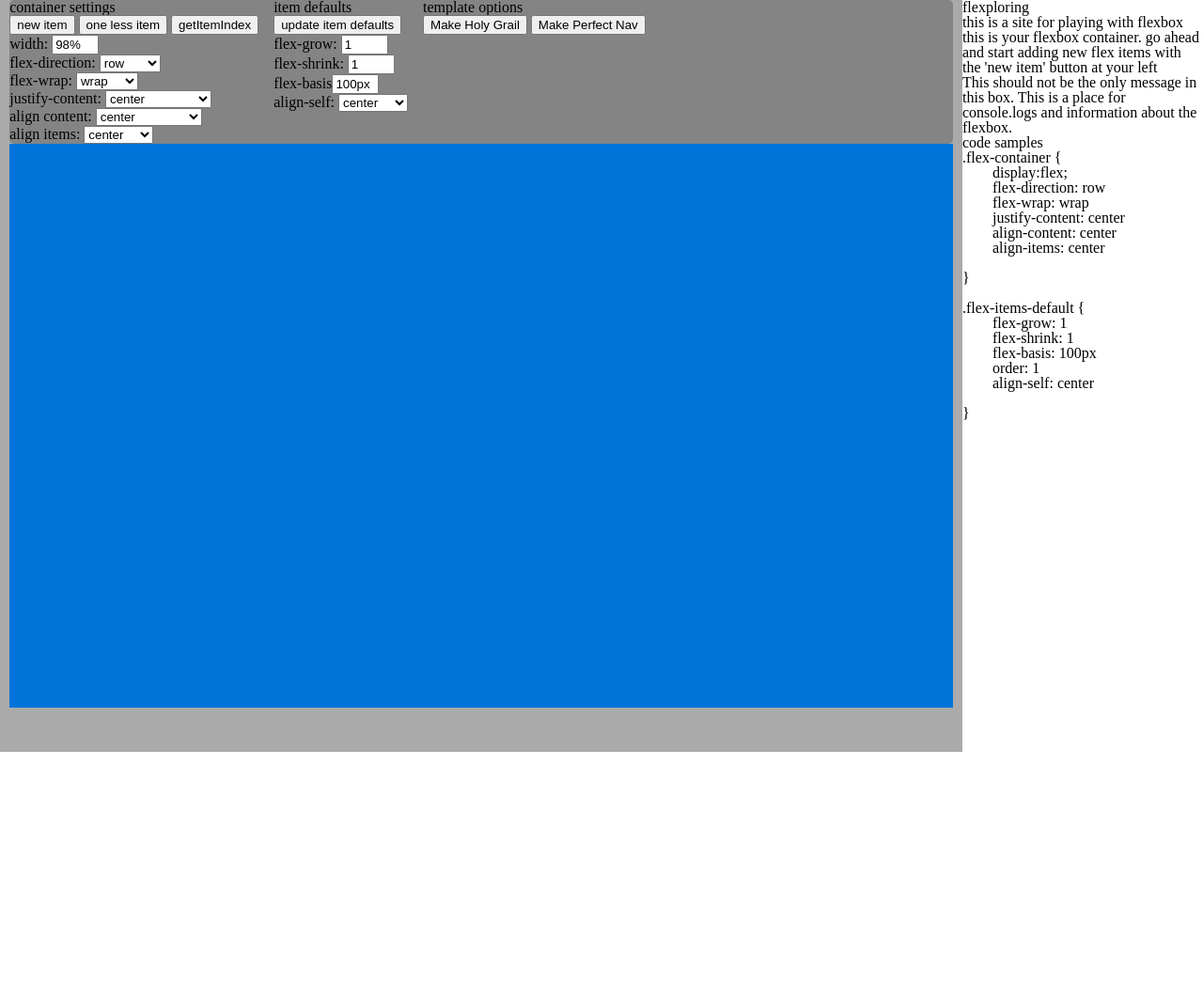
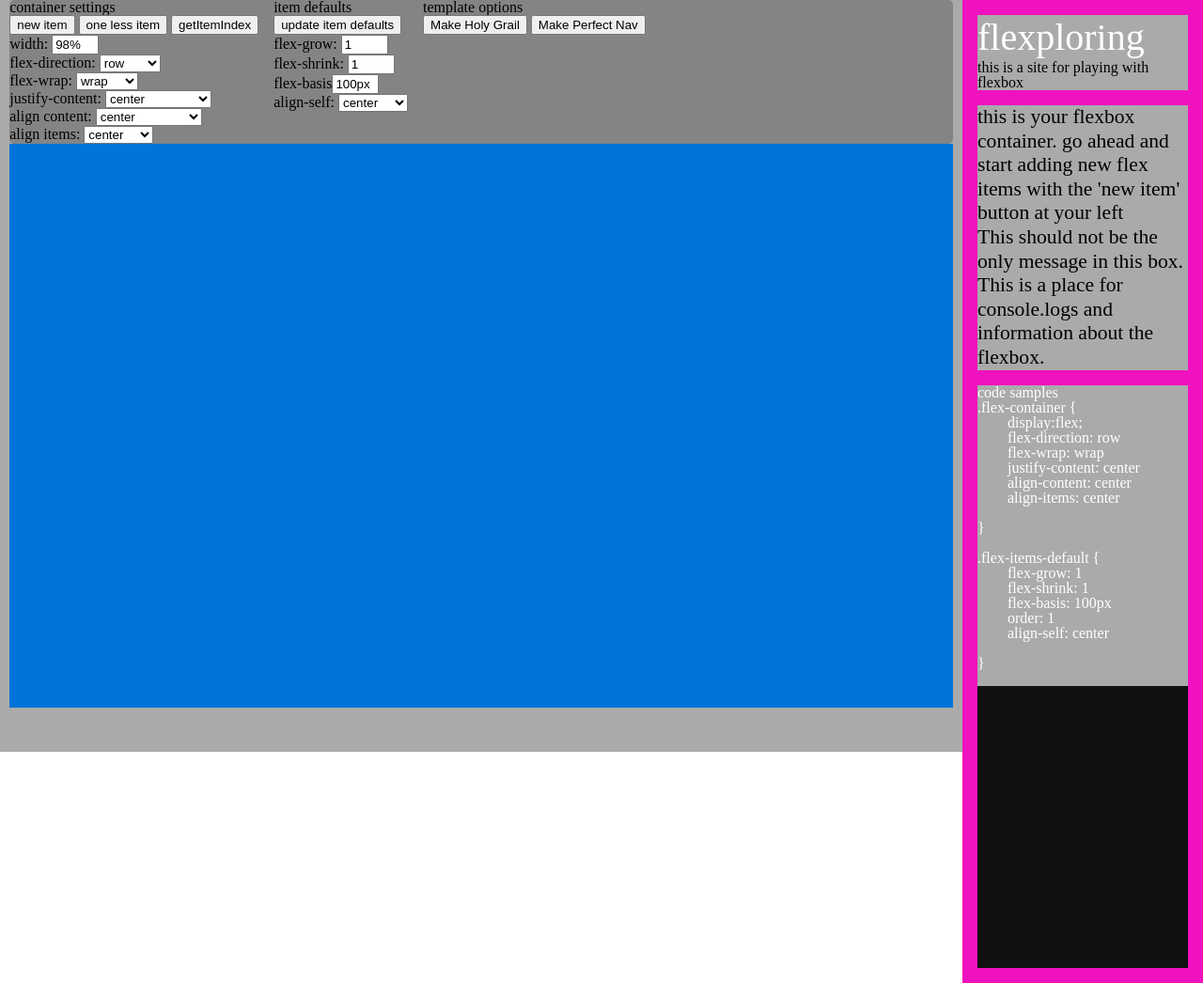
Before and after one commit to brycepj/flexbox, a website: page index.html in a window 1280 px wide. Shown: the whole page at 94% size. Before the commit the page ends 800 px from the top, so only its background shows below. Drawn offline with Linux system fonts and the light colour scheme.

Commit message:
last commit: 2014-03-05

```diff
--- a/index.html
+++ b/index.html
@@ -45,7 +45,10 @@
                     <label for="">flex-shrink: <input type="text" data-bind="value:iPropsDefault.flexShrink"></label>
                     <label for="">flex-basis<input type="text" data-bind="value:iPropsDefault.flexBasis"></label>
                     <label for="">align-self: <select type="text" data-bind="options:alignSelfOptions, value:iPropsDefault.alignSelf"></select></label>
+
                 </div>
+
+
                 <div class="template-options">
                     <h2>template options</h2>
                     <button data-bind="click:makeHolyGrail">Make Holy Grail</button>
@@ -102,6 +105,12 @@
 		</pre>
                 </code>
             </div>
+
+             <div class="console">
+
+
+
+            </div>
         </aside>
         <script type="template/knockout" id="flex-list">
             <div class="flex-item" data-bind="style:{
--- a/js/main.js
+++ b/js/main.js
@@ -3,7 +3,7 @@ var flexbox;
     (function (_model) {
         var FlexItem = (function () {
             function FlexItem(model, index, flexGrow, flexShrink, flexBasis, alignSelf, backgroundColor) {
-                if (typeof flexGrow === "undefined") { flexGrow = "1"; }
+                if (typeof flexGrow === "undefined") { flexGrow = "0"; }
                 if (typeof flexShrink === "undefined") { flexShrink = "1"; }
                 if (typeof flexBasis === "undefined") { flexBasis = "100px"; }
                 if (typeof alignSelf === "undefined") { alignSelf = "center"; }
--- a/scss/global/_layout.scss
+++ b/scss/global/_layout.scss
@@ -24,8 +24,39 @@ input {
 .sidebar {
 	float:left;
 	width:20%;
+	padding:1em;
+	background-color:$fuchsia;
 }
 
+.masthead {
+	background-color:$gray;
+	color:$white;
+
+}
+
+.message-box {
+	margin-top:1em;
+	background-color:$gray;
+	color:$white;
+	& p {
+		@include font-size(1.35,1.6);
+	}
+}
+
+.code-box {
+	margin-top:1em;
+	color:$white;
+	background-color:$gray;
+}
+
+
+.console {
+	height:300px; width:100%;
+	background-color:$black;
+	& p {
+		color:$white;
+	}
+}
 .control-panel {
 	width:98%;
 	margin:0 auto;
--- a/scss/modules/_masthead.scss
+++ b/scss/modules/_masthead.scss
@@ -0,0 +1,6 @@
+.site-logo {
+	@include font-size(2.5,3);
+}
+.site-des {
+	@include font-size(1.25,1.6);
+}
--- a/ts/model/Item.ts
+++ b/ts/model/Item.ts
@@ -10,7 +10,7 @@ module flexbox {
             isFixedWidth:any;
             isFlexyWidth:any;
 
-            constructor(model: any, index: any, flexGrow: string = "1", flexShrink: string= "1", flexBasis: string = "100px", alignSelf: string = "center", backgroundColor: string = "#01ff70") {
+            constructor(model: any, index: any, flexGrow: string = "0", flexShrink: string= "1", flexBasis: string = "100px", alignSelf: string = "center", backgroundColor: string = "#01ff70") {
 
                 this.index = ko.observable(index);
                 this.model = model;
```
Also changed, not shown: css/build/prefixed/style.css, css/build/style.css, ts/pkg.ts (line endings or trailing spaces).
